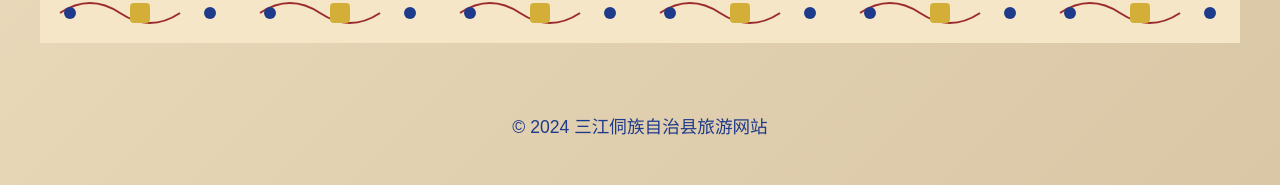
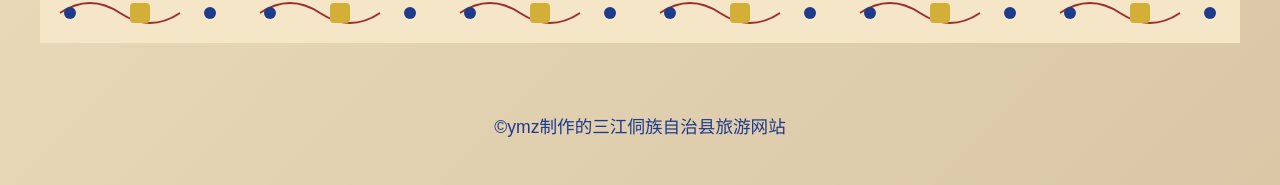
Before and after one commit to ymzxy/web, a plain HTML site: page homestays.html in a window 1280 px wide. Shown: the part 1303-1488 px from the top of the page. Drawn offline with Linux system fonts and the light colour scheme.

Commit message:
Update homestays.html

```diff
--- a/homestays.html
+++ b/homestays.html
@@ -651,7 +651,7 @@
         <div class="dong-pattern"></div>
 
         <footer>
-            &copy; 2024 三江侗族自治县旅游网站
+            &copy;ymz制作的三江侗族自治县旅游网站
         </footer>
     </div>
 
```
